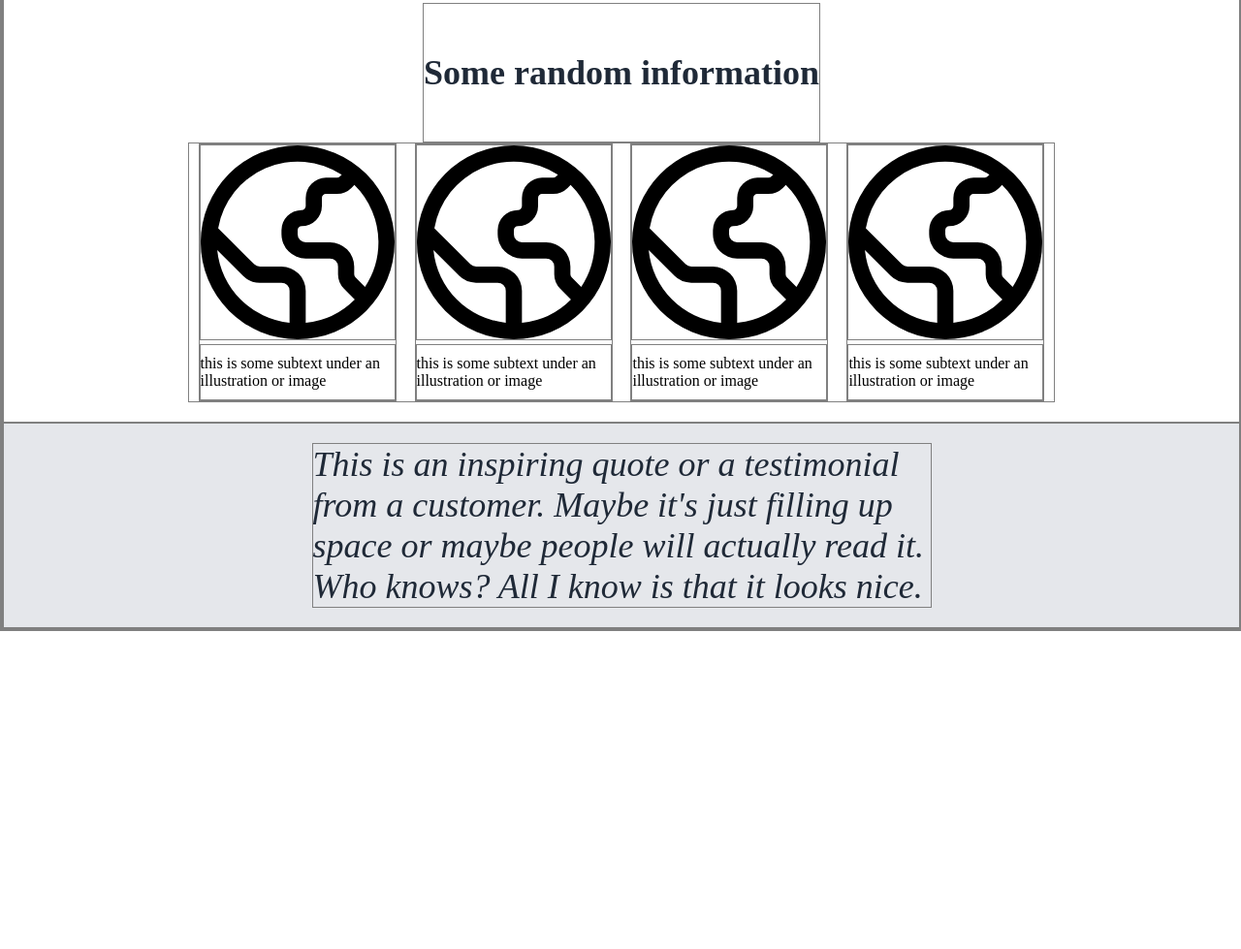
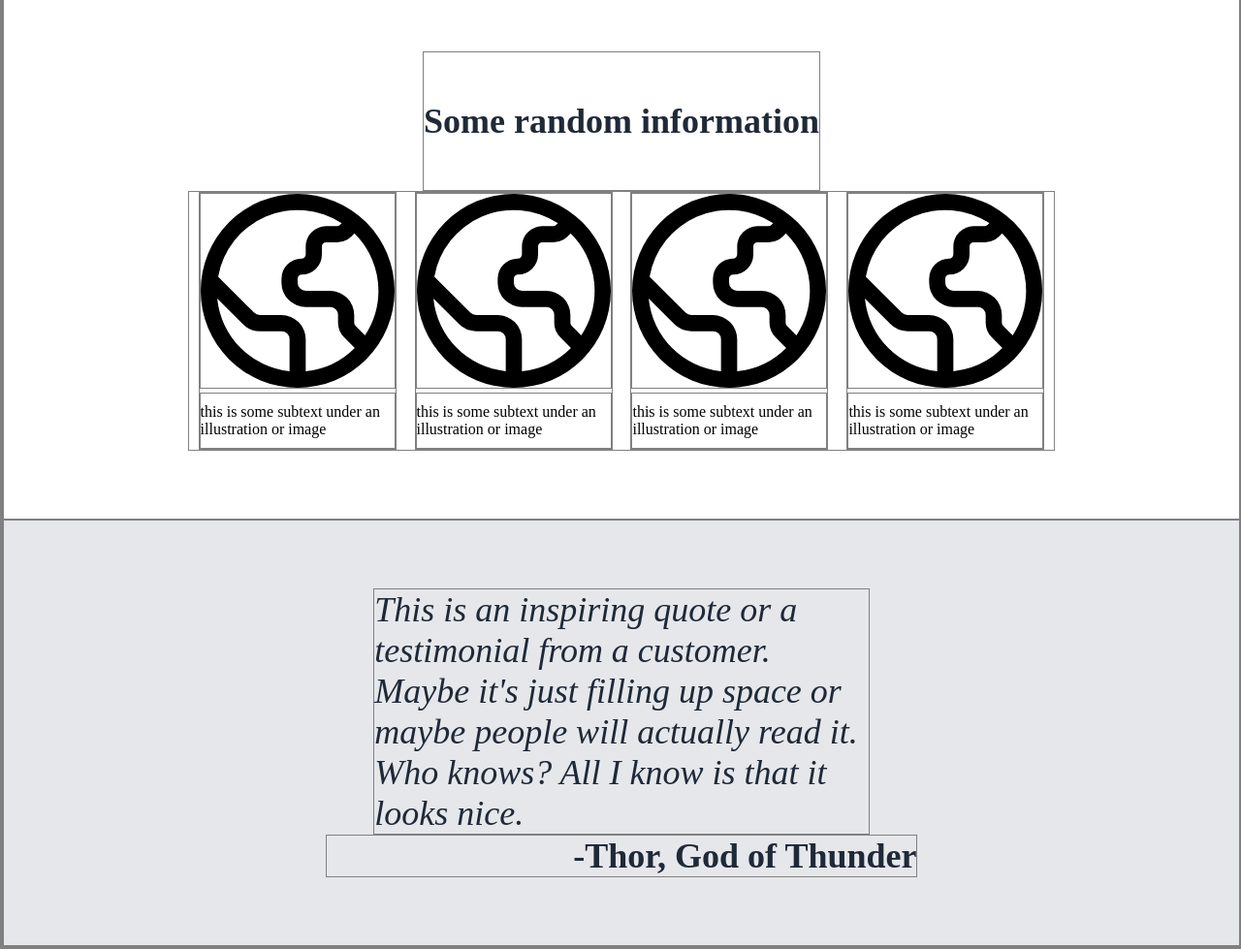
Before and after one commit to ZippyDaFish/odin-landingPage, a plain HTML site: page index.html in a window 1280 px wide. Shown: the part 515-1494 px from the top of the page at 97% size. Before the commit the page ends 1166 px from the top, so only its background shows below. Drawn offline with Linux system fonts and the light colour scheme.

Commit message:
Finish quote section

```diff
--- a/index.html
+++ b/index.html
@@ -61,6 +61,7 @@
                 it's just filling up space or maybe people will actually read it.
                 Who knows? All I know is that it looks nice.
             </p>
+            <p class="quote-credit">-Thor, God of Thunder</p>
         </nav>
     </header>
 </body>
--- a/styles.css
+++ b/styles.css
@@ -56,6 +56,7 @@ nav {
   flex-direction: column;
   align-items: center;
   width: 100%;
+  padding: 70px 0;
 }
 .info-header {
   font-size: 36px;
@@ -80,12 +81,19 @@ nav {
   flex-direction: column;
   align-items: center;
   width: 100%;
+  padding: 70px 0;
 }
 .quote-text {
-  width: 50%;
+  width: 40%;
   font-size: 36px;
   font-weight: lighter;
   font-style: italic;
+  color: #1F2937;
+}
+.quote-credit {
+  padding-left: 20%;
+  font-size: 36px;
+  font-weight: bold;
   color: #1F2937;
 }
 
```
